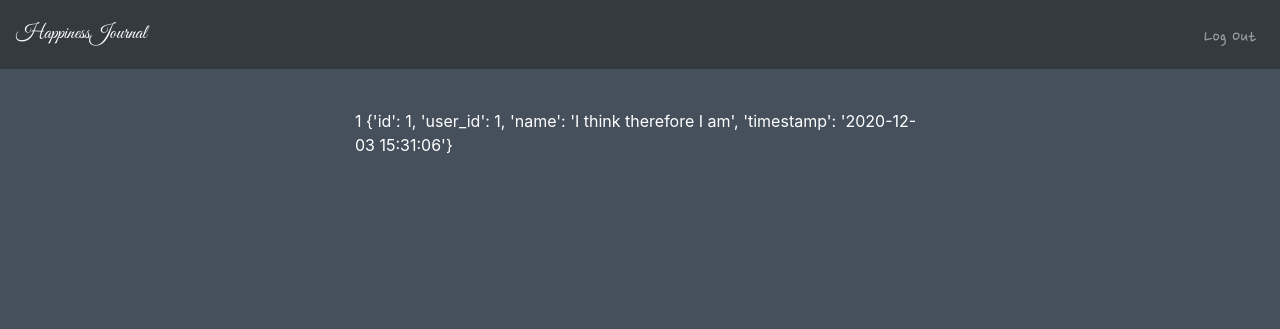
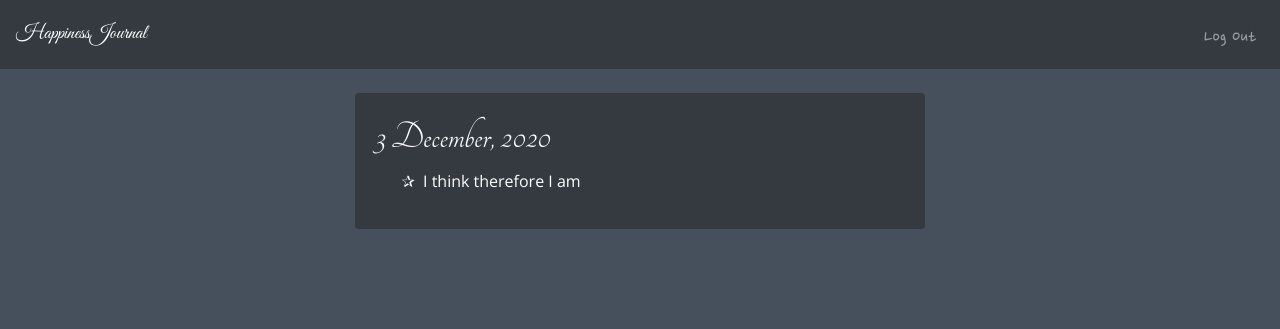
Before and after one commit to monalizards/happinessjournal, a Flask app: page / in a window 1280 px wide. Shown: the top 329 px of the page. Run offline with Flask 2, Linux system fonts and the light colour scheme; a user stored in the database is signed in; some libraries are stand-ins or nearby versions; some web fonts are replaced.

Commit message:
Complete record listing frontend

```diff
--- a/app.py
+++ b/app.py
@@ -50,11 +50,25 @@ def verify(password, hash):
 def convert_date(date):
     return datetime.fromisoformat(date).isoformat()
 
+# Convert records to python object with date as key
+def convert_records(rows):
+    records = {}
+    for row in rows:
+        date = datetime.fromisoformat(row['timestamp']).strftime("%-d %B, %Y")
+        records[date] = records.get(date, [])
+        records[date].append({
+            'id': row['id'],
+            'name': row['name']
+        })
+    print(records)
+    return records
+
 @app.route("/")
 def index():
     id = session.get("user_id")
     if id != None:
-        records = db.execute("SELECT * FROM records WHERE id = :id", id=id)
+        rows = db.execute("SELECT * FROM records WHERE id = :id", id=id)
+        records = convert_records(rows)
     else:
         records = None
     return render_template("index.html", records=records)
--- a/static/styles.css
+++ b/static/styles.css
@@ -20,7 +20,7 @@ h1, h2, h3 {
     font-family: 'Tangerine', cursive;
 }
 
-input {
+input, li {
     font-family: 'Open Sans', sans-serif;
 }
 
@@ -33,7 +33,7 @@ input {
 /* main */
 .main {
     max-width: 600px;
-    margin: 40px auto;
+    margin: 24px auto;
 }
 
 /* form */
@@ -58,3 +58,24 @@ form {
 .btn-signup {
     padding: 8px 40px;
 }
+
+/* lists */
+.date-list {
+    list-style: none;
+    padding: 0;
+}
+
+.record-list {
+    list-style: "✰";
+}
+
+.record-list li {
+    padding-left: 8px;
+}
+
+/* date-card */
+.date-card {
+    background-color: #343a40;
+    padding: 20px;
+    border-radius: 4px;
+}
--- a/templates/index.html
+++ b/templates/index.html
@@ -12,9 +12,21 @@
 
 {% block body %}
     {% if session.get('user_id') %}
-        {{ session.user_id }}
-        {% for record in records %}
-            {{ record }}
-        {% endfor %}
+        <div class="date-card">
+            <ul class="date-list">
+                {% for key in records %}
+                    <li>
+                        <h1>{{ key }}</h1>
+                        <ul class="record-list">
+                            {% for record in records[key] %}
+                                <li>
+                                    {{ record['name'] }}
+                                </li>
+                            {% endfor %}
+                        </ul>
+                    </li>
+                {% endfor %}
+            </ul>
+        </div>
     {% endif %}
 {% endblock %}
```
Also changed, not shown: 1 other file.
